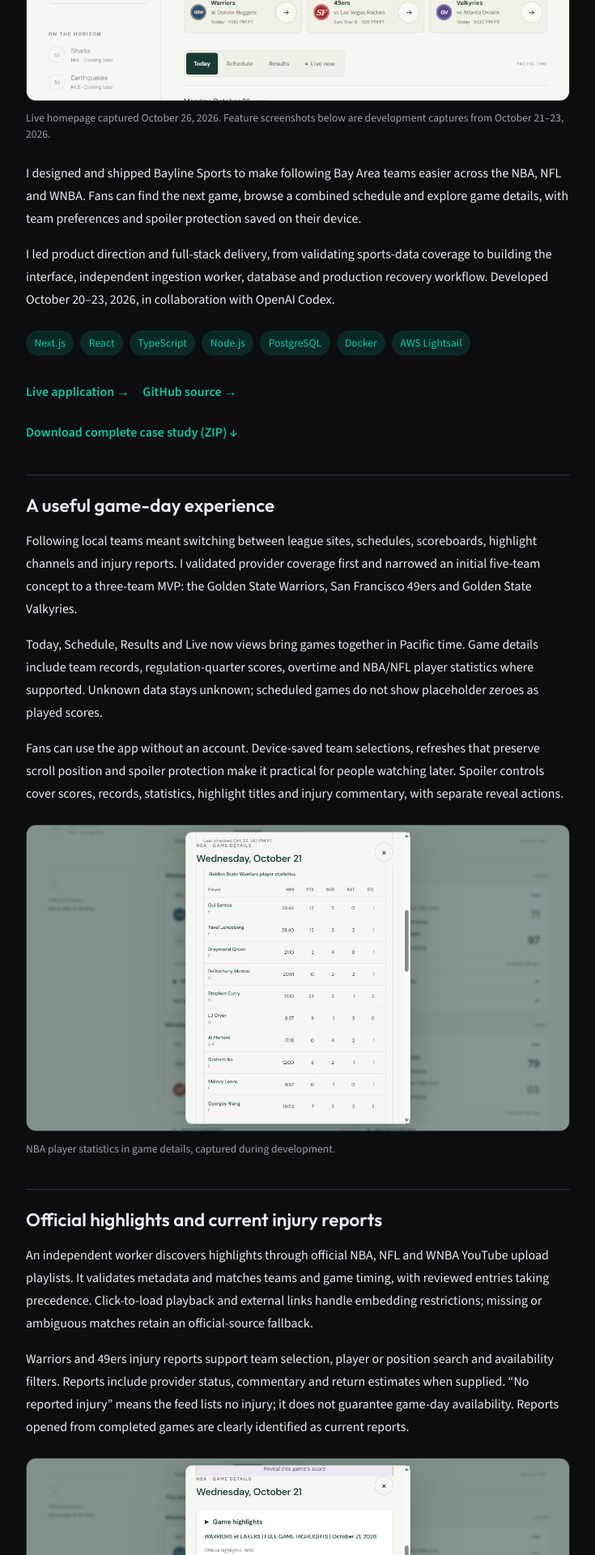
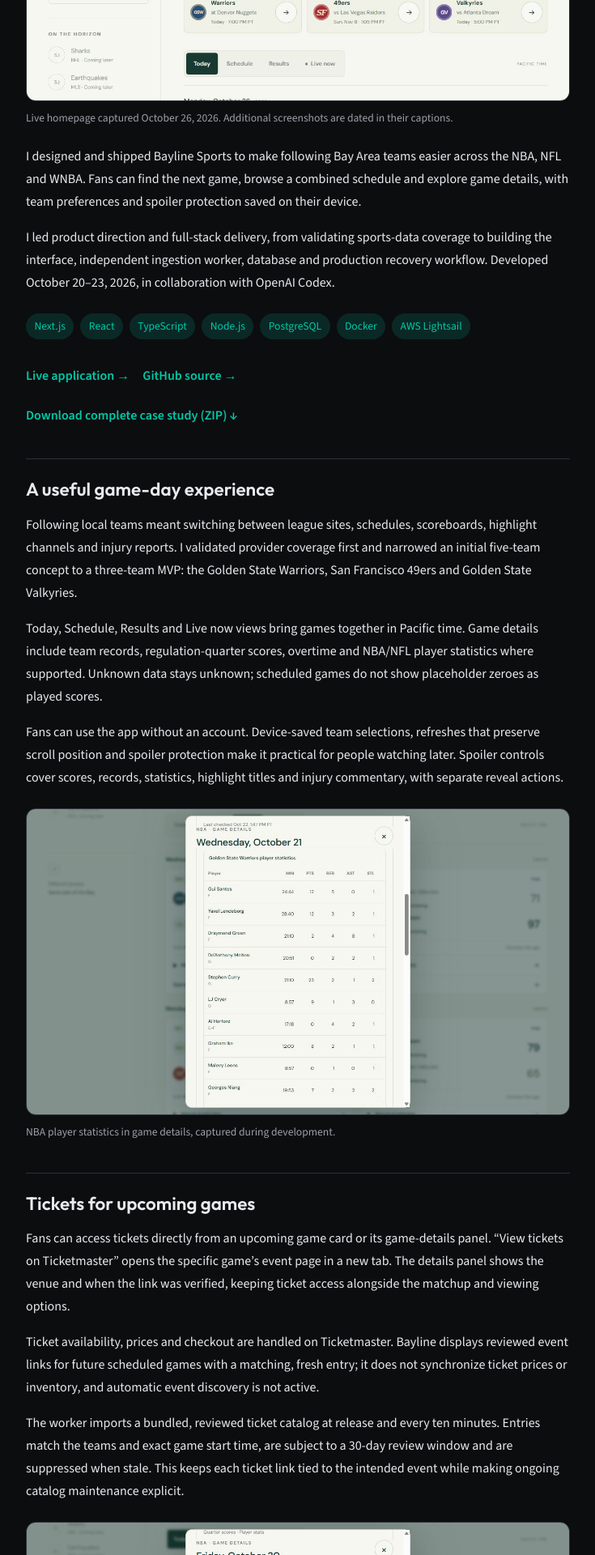
Before and after one commit to AbhinavPrasanna/abhinav-prasanna-portfolio, a React (Vite) app: page /projects/bayline-sports in a window 1280 px wide. Shown: the part 640-2560 px from the top of the page at 81% size, without its empty margins (160-895 px from the left). Built offline with nearby package versions, Linux system fonts and the light colour scheme.

Commit message:
Add Bayline ticket access and updated architecture

```diff
--- a/src/data/projects.ts
+++ b/src/data/projects.ts
@@ -37,13 +37,13 @@ export const mainProjects: Project[] = [
     slug: 'bayline-sports',
     title: 'Bayline Sports',
     tagline: 'Bay Area sports dashboard · Full-stack product delivery',
-    description: 'A mobile-friendly home for Warriors, 49ers and Valkyries schedules, scores, statistics, official highlights and injury reports, with spoiler protection and an AWS deployment.',
+    description: 'A mobile-friendly home for Warriors, 49ers and Valkyries schedules, scores, statistics, highlights, injury reports and event ticket links, with spoiler protection and an AWS deployment.',
     longDescription: `I designed and shipped Bayline Sports to make following Bay Area teams easier across the NBA, NFL and WNBA. Fans can find the next game, browse a combined schedule and explore game details, with team preferences and spoiler protection saved on their device.\n\nI led product direction and full-stack delivery, from validating sports-data coverage to building the interface, independent ingestion worker, database and production recovery workflow. Developed October 20–23, 2026, in collaboration with OpenAI Codex.`,
     tech: ['Next.js', 'React', 'TypeScript', 'Node.js', 'PostgreSQL', 'Docker', 'AWS Lightsail'],
     previewImage: {
       src: '/case-studies/bayline-sports/images/hero-desktop-2026-10-26.png',
       alt: 'Bayline Sports live homepage with player artwork, team records, upcoming games and the scoreboard.',
-      caption: 'Live homepage captured October 26, 2026. Feature screenshots below are development captures from October 21–23, 2026.',
+      caption: 'Live homepage captured October 26, 2026. Additional screenshots are dated in their captions.',
     },
     links: [
       { label: 'Live application', url: 'https://baylinescore.com/' },
@@ -65,6 +65,20 @@ export const mainProjects: Project[] = [
         },
       },
       {
+        id: 'game-tickets',
+        title: 'Tickets for upcoming games',
+        paragraphs: [
+          'Fans can access tickets directly from an upcoming game card or its game-details panel. “View tickets on Ticketmaster” opens the specific game’s event page in a new tab. The details panel shows the venue and when the link was verified, keeping ticket access alongside the matchup and viewing options.',
+          'Ticket availability, prices and checkout are handled on Ticketmaster. Bayline displays reviewed event links for future scheduled games with a matching, fresh entry; it does not synchronize ticket prices or inventory, and automatic event discovery is not active.',
+          'The worker imports a bundled, reviewed ticket catalog at release and every ten minutes. Entries match the teams and exact game start time, are subject to a 30-day review window and are suppressed when stale. This keeps each ticket link tied to the intended event while making ongoing catalog maintenance explicit.',
+        ],
+        image: {
+          src: '/case-studies/bayline-sports/images/ticketmaster-game-details-2026-10-30.jpg',
+          alt: 'Bayline game details for Lakers at Warriors showing a Tickets panel, View tickets on Ticketmaster link, Chase Center venue and October 30 verification date.',
+          caption: 'Live game-details ticket access for Lakers at Warriors at Chase Center, captured October 30, 2026. Availability and pricing are shown on Ticketmaster.',
+        },
+      },
+      {
         title: 'Official highlights and current injury reports',
         paragraphs: [
           'An independent worker discovers highlights through official NBA, NFL and WNBA YouTube upload playlists. It validates metadata and matches teams and game timing, with reviewed entries taking precedence. Click-to-load playback and external links handle embedding restrictions; missing or ambiguous matches retain an official-source fallback.',
@@ -80,16 +94,18 @@ export const mainProjects: Project[] = [
         id: 'production-architecture',
         title: 'Production architecture',
         diagram: {
-          src: '/case-studies/bayline-sports/images/bayline-architecture.svg',
-          alt: 'Bayline Sports architecture: Route 53 DNS connects fans to Caddy HTTPS and Next.js on AWS Lightsail. An independent Node.js worker fetches sports and YouTube data into private PostgreSQL. Separate monitoring, backups and a CodeBuild-to-ECR release path support operations.',
-          caption: 'Production architecture for the October 2026 MVP: request flow, data ingestion, recovery and container releases.',
+          src: '/case-studies/bayline-sports/images/bayline-architecture-2026-10-30.png',
+          alt: 'Bayline production architecture showing browser and Ticketmaster event links, Caddy and Next.js on Lightsail, private PostgreSQL, an independent Node.js worker, Warriors broadcast polling, a reviewed ticket catalog, external data sources, monitoring, backups and container releases.',
+          caption: 'Updated production architecture, October 30, 2026: cached scores, reviewed ticket links, Warriors broadcast listings, recovery and container releases.',
         },
         paragraphs: [
           'Route 53 resolves baylinescore.com to the AWS Lightsail host, where Caddy terminates HTTPS and routes requests to Next.js. Docker Compose runs the web application, ingestion worker and PostgreSQL as separate services. The web application serves the React interface and read-only APIs from stored snapshots; the database has no public port.',
           'A separate Node.js worker fetches schedules, scores, statistics and injury reports from BALLDONTLIE, and discovers official highlights through the YouTube API. It validates and normalizes responses before writing PostgreSQL snapshots. Sports and YouTube credentials remain worker-only, so browser traffic does not consume provider quota and web restarts do not reset the ingestion schedule.',
-          'Visible, online browsers refresh cached snapshots every 15 seconds and refetch on reconnect or focus. Upstream sports checks target roughly one minute and injury checks roughly ten minutes, subject to provider limits, pagination and backoff. The release uses snapshot polling; it does not claim second-level score latency or an event stream.',
-          'Zod validates provider payloads, and eight SQL migrations organize normalized games, records, media, statistics and player status. Composite league/provider identities prevent ID collisions. PostgreSQL advisory locking, persistent request throttling, transactional upserts and retries keep ingestion controlled. Failed or partial fetches preserve the last successful snapshot.',
-          'Operations run outside the application process. EventBridge schedules a Lambda readiness check, with CloudWatch and SNS reporting failure and recovery. Host jobs send verified backups to private off-server storage every six hours, with 35-day retention and isolated restore checks. For releases, an operator prepares GitHub source, CodeBuild validates and builds containers, ECR stores digest-pinned images, and Lightsail pulls them for deployment and verification. AWS budget alerts track actual and forecast spending without enforcing a spending cutoff.',
+          'Visible, online browsers refresh cached snapshots every 15 seconds and refetch on reconnect or focus. Upstream sports checks target roughly one minute and injury checks roughly ten minutes, subject to provider limits, pagination and backoff. These browser and ingestion intervals are independent; the app uses snapshot polling rather than an event stream.',
+          'The Warriors broadcast task polls the official NBA schedule every 15 minutes, matching the exact matchup and start time. It uses national and Warriors television listings rather than opponent-only channels, caches listings with a 24-hour limit and provides a safe fallback when a current match is unavailable.',
+          'Ticketmaster is a reviewed source and an external destination for fans. Reviewed event URLs and venues are shipped in a bundled ticket catalog, imported at release and every ten minutes, and stored in game_media.payload as JSONB. Team and exact-start matching, a 30-day review window and stale-link suppression limit display to future scheduled games with a fresh match. Clicking a ticket link goes from the browser to that Ticketmaster event; there is no automated discovery or price/inventory synchronization.',
+          'Zod validates provider payloads, and ordered SQL migrations organize normalized games, records, media, statistics and player status. Composite league/provider identities prevent ID collisions. PostgreSQL advisory locking, persistent request throttling, transactional upserts and retries keep ingestion controlled. Failed or partial fetches preserve the last successful snapshot.',
+          'Operations run outside the application process. EventBridge schedules a Lambda readiness check, with CloudWatch and SNS reporting failure and recovery. Host jobs send verified backups, including ticket metadata, to private off-server storage every six hours, with 35-day retention and isolated restore checks. For releases, an operator archives a Git commit, CodeBuild validates and builds containers, ECR stores digest-pinned images, and Lightsail pulls the images, imports the catalog and verifies the deployment. AWS budget alerts track actual and forecast spending without enforcing a spending cutoff.',
         ],
       },
       {
```
Also changed, not shown: public/case-studies/bayline-sports/images/bayline-architecture-2026-10-30.png (added), public/case-studies/bayline-sports/images/ticketmaster-game-details-2026-10-30.jpg (added).
